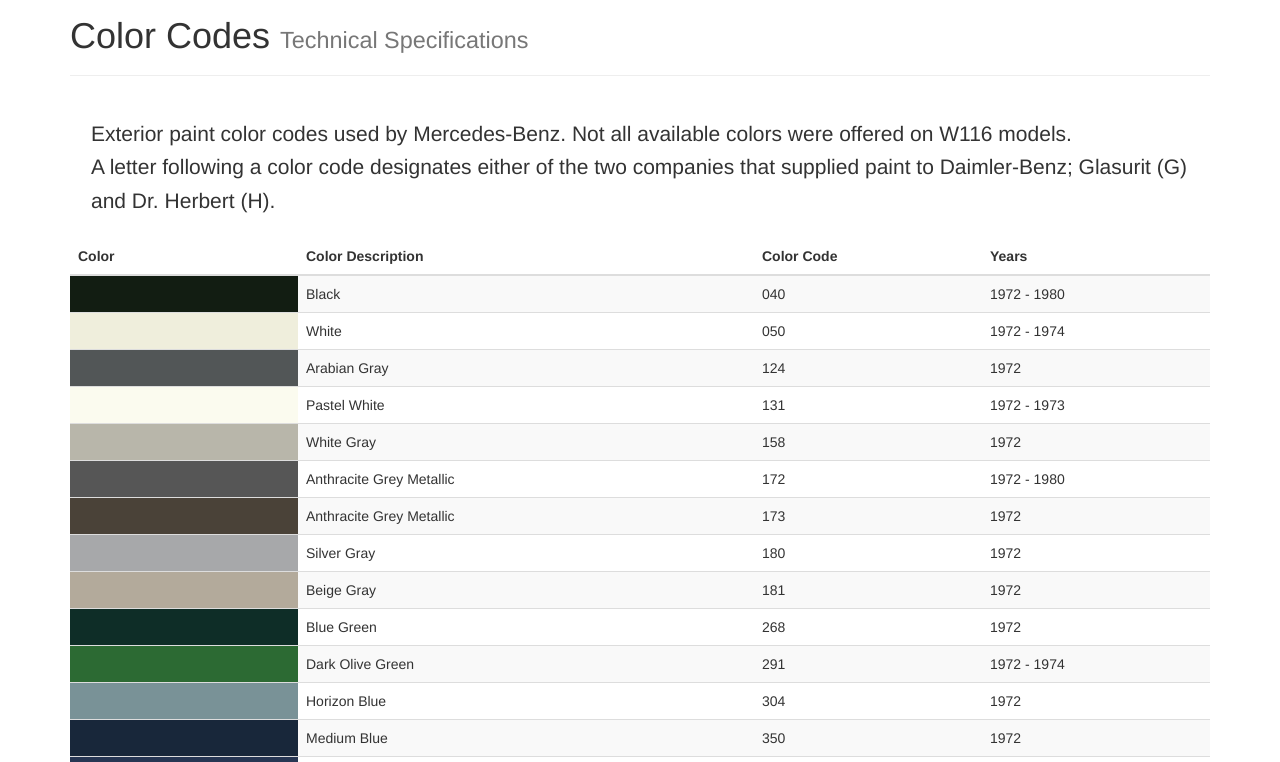
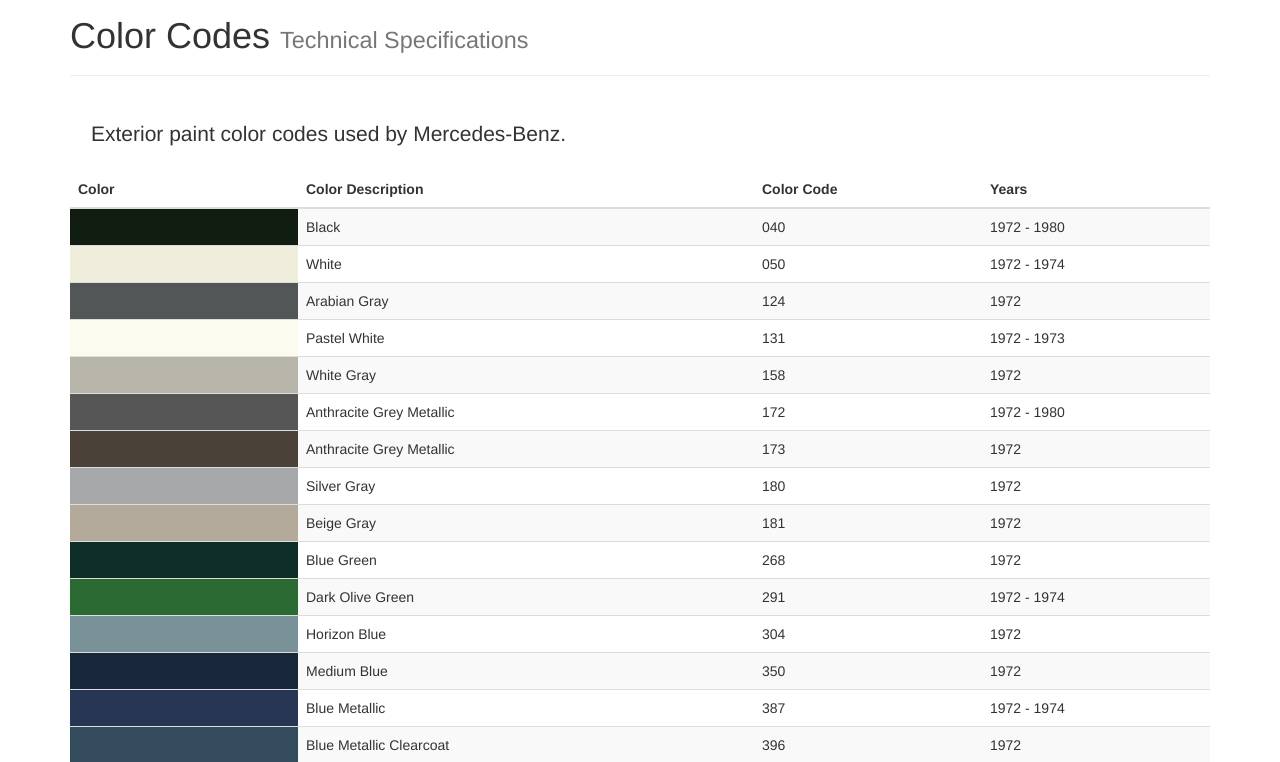
Before and after one commit to W116org/w116org.github.io, a Jekyll site: the page built from library/colors.html, in a window 1280 px wide and 900 px high, scrolled down 897 px, cut to the strip 138-900 px from the top of the window. Built offline with Jekyll 4.4.1, drawn with Linux system fonts in a browser that asks for light colours; nearby versions of some CDN libraries; comment, search, counter and statistics services are not loaded; some of the changed text lies outside the part shown.

Commit message:
Update colors.html

```diff
--- a/library/colors.html
+++ b/library/colors.html
@@ -8,8 +8,7 @@
 ---
 
 <p class="lead">
-Exterior paint color codes used by Mercedes-Benz. Not all available colors were offered on W116 models.<br>
-A letter following a color code designates either of the two companies that supplied paint to Daimler-Benz; Glasurit (G) and Dr. Herbert (H).
+Exterior paint color codes used by Mercedes-Benz.
 </p>
 
 <table class="table table-hover table-striped">
@@ -516,3 +515,8 @@
 </tr>
 </tbody>
 </table>
+
+<p>
+Not all available colors were offered on W116 models.<br>
+A letter following a color code designates either of the two companies that supplied paint to Daimler-Benz; Glasurit (G) and Dr. Herbert (H).
+</p>
```
